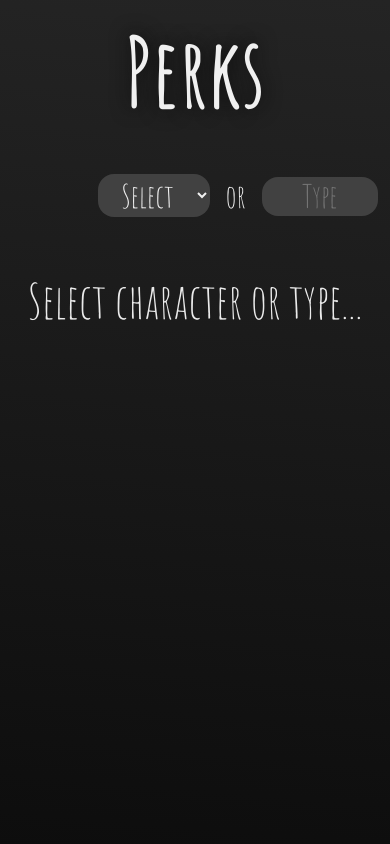
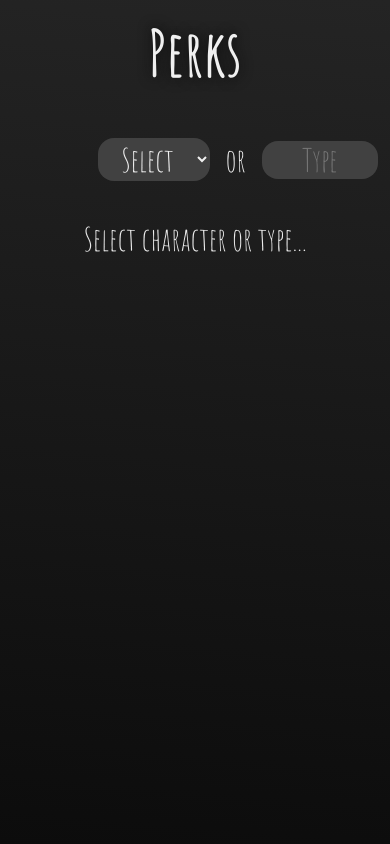
Before and after one commit to wifono/Dead-by-Daylight-Perks, a Svelte app: page / in a window 390 px wide. Shown: the top 844 px of the page. Built offline with nearby package versions, Linux system fonts and the light colour scheme.

Commit message:
FIX font on mobile

```diff
--- a/public/global.css
+++ b/public/global.css
@@ -4,7 +4,7 @@ body {
   justify-content: center;
   align-items: center;
   margin: 0;
-  min-height: 100%;
+  height: auto;
   background: linear-gradient(185deg, #242424, #060606);
   background-size: 100%;
   -webkit-animation: background 0s ease infinite;
--- a/src/components/Book.svelte
+++ b/src/components/Book.svelte
@@ -115,9 +115,9 @@
 			flex-direction:column-reverse;
 		}
 
-		p {
-			font-size:1em;
-			margin-top: -3rem;
+		.description {
+			font-size: 1rem;
+			margin-top: -2rem;
 			padding: 0;
 		}
 
@@ -136,6 +136,15 @@
 		}
     }
 
+	@media screen and (max-width:420px) {
+
+  p {
+	  font-size: 1.3rem;
+	  text-align: left;
+  }
+}
+
+
     @media screen and (max-width:320px) {
 
 		p {
--- a/src/components/Info.svelte
+++ b/src/components/Info.svelte
@@ -20,14 +20,14 @@
     @media screen and (max-width:420px) {
 
         p {
-            font-size: 3rem;
+            font-size: 2rem;
         }
     }
 
     @media screen and (max-width:320px) {
 
         p {
-            font-size: 2rem;
+            font-size: 1.5rem;
         }
     }
 
--- a/src/components/Logo.svelte
+++ b/src/components/Logo.svelte
@@ -19,7 +19,7 @@
  @media screen and (max-width:420px) {
 
     h1 {
-    font-size:6rem;
+    font-size:4rem;
 }
 
 }
```
Also changed, not shown: public/build/bundle.css, public/build/bundle.js, 1 other file (tests, documents, lock files or other folders).
